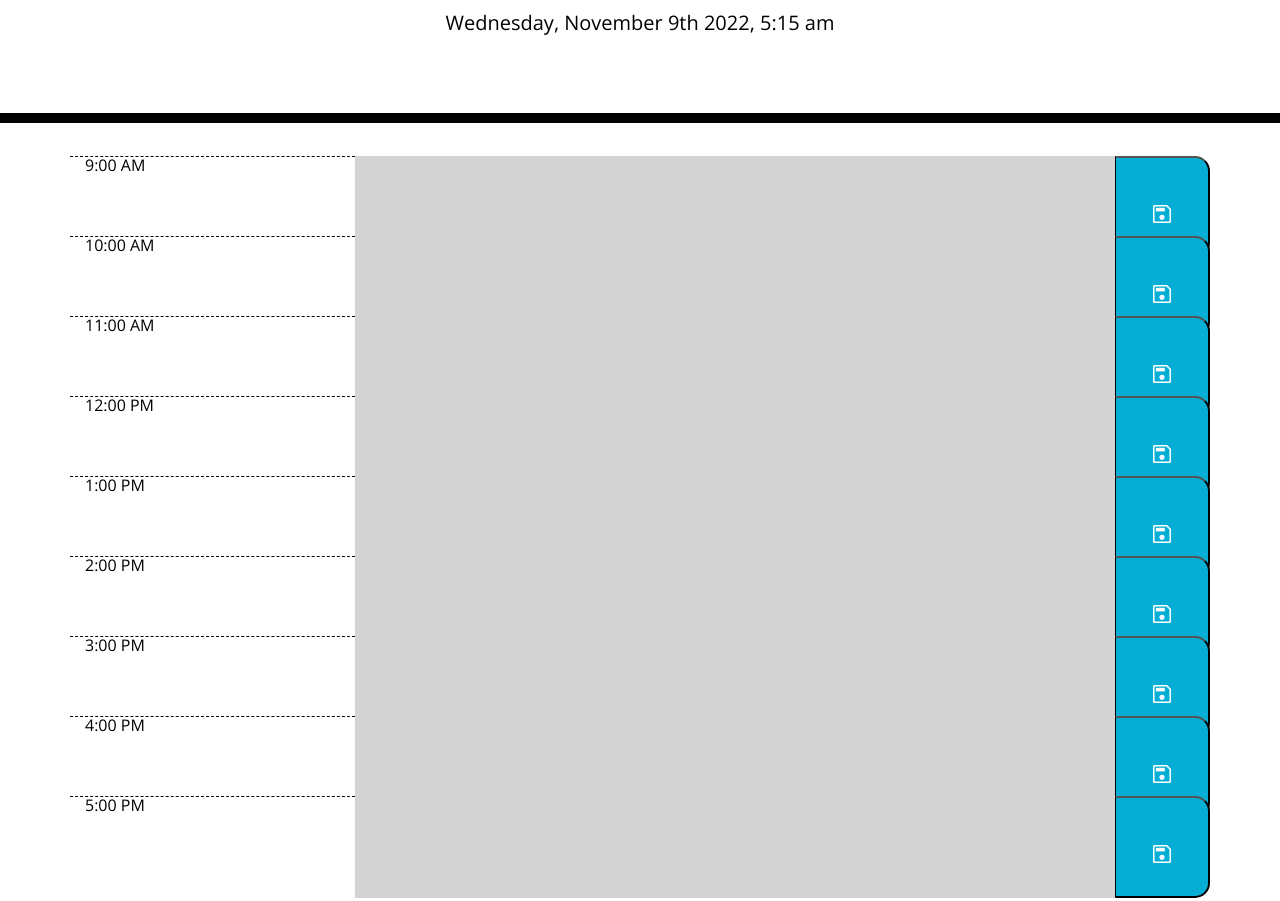
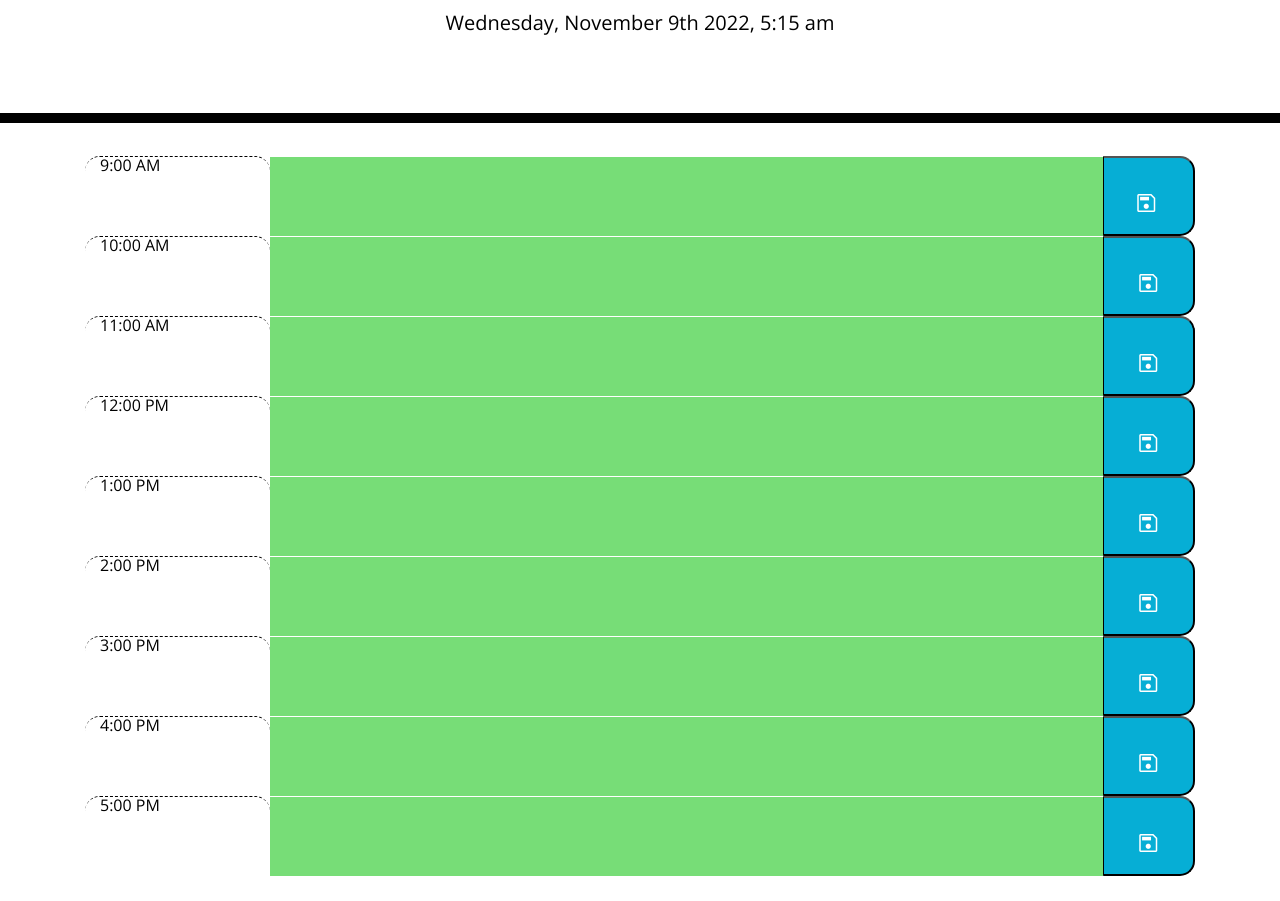
Before and after one commit to marissa-a-darr/workday-scheduling-app, a plain HTML site: page index.html in a window 1280 px wide. Shown: the part 181-1082 px from the top of the page. After the commit the page ends 1057 px from the top, so only its background shows below. Drawn offline with nearby package versions, Linux system fonts and the light colour scheme.

Commit message:
changed file structure, correct html class names, finished javascript with local storage when saved and loading into correct elements upon page reload, added event saved banner, updated screenshot for readme, updated title

```diff
--- /dev/null
+++ b/assets/css/style.css
@@ -0,0 +1,104 @@
+/* font properties for page */
+body {
+  font-family: 'Open Sans', sans-serif;
+  font-size: 16px;
+  line-height: 1;
+}
+/* makes the text area display same background color of div holding it with no white box or border, black text,  */
+textarea{
+  background: transparent;
+  border: none;
+  resize: none;
+  color: #000000;
+  border-left: 1px solid black;
+  padding: 10px;
+
+
+}
+
+/* bootstrap jumbotron with text properties no background color and diving the top of page from scheduling (body) begins */
+.jumbotron {
+  text-align: center;
+  background-color: transparent;
+  color: black;
+  border-radius: 0;
+  border-bottom: 10px solid black;
+}
+/* project description line provides a white space wrap text will wrap where needed to preserve*/
+.description{
+  white-space: pre-wrap;
+}
+/* aligns text to center, gives the radius border of 15px */
+.time-block{
+  text-align: center;
+  border-radius: 15px;
+}
+/* gives everything with row class the white-space property, height, gives a white border ontop. margins auto */
+.row {
+  white-space: pre-wrap;
+  height: 80px;
+  border-top: 1px solid white;
+  margin-left: auto;
+  margin-right: auto;
+}
+/* gives hour blocks the color properties, dashed border ontop */
+.hour {
+  background-color: #ffffff;
+  color: #000000;
+  border-top: 1px dashed #000000;
+}
+/* changes event block to grey when hour is in past */
+.past {
+  background-color: #d3d3d3;
+  color: white;
+}
+/* changes to event block to red color when hour is the current hour*/
+.present {
+  background-color: #ff6961;
+  color: white;
+}
+/* changes event block to green when hour is in the future */
+.future {
+  background-color: #77dd77;
+  color: white;
+}
+/* gives the save button element the centered appearance with a black border and blue background */
+.saveBtn {
+  border-left: 1px solid black;
+  border-top-right-radius: 15px;
+  border-bottom-right-radius: 15px;
+  background-color: #06AED5;
+  color: white;
+
+}
+/* animation upon hover */
+.saveBtn :hover {
+  font-size: 32px;
+  color: #000000;
+  margin-top: -200px;
+  transition: all 1s ease-in-out;
+
+
+}
+
+/* actual save icon import properties from Google Fonts */
+.material-symbols-outlined {
+  font-variation-settings:
+  'FILL' 0,
+  'wght' 400,
+  'GRAD' 0,
+  'opsz' 48;
+  margin:auto;
+}
+/* no white background for text space, no border */
+.form-control {
+  background-color: transparent;
+  box-shadow: none;
+  border-color: transparent;
+}
+/* keeps same visual when box is clicked into */
+.form-control:focus {
+  background: transparent;
+  box-shadow: none;
+  border-color: transparent;
+}
--- /dev/null
+++ b/assets/js/javascript.js
@@ -0,0 +1,86 @@
+//creates variable for currentDay html element
+var timeDisplay = $("#currentDay");
+//displays time and date with minutes to user
+function todayTime() {
+  var currentTime = moment().format("dddd, MMMM Do YYYY, h:mm a");
+  timeDisplay.text(currentTime);
+}
+//creating variables for finding the current time's hour and the html element of which hour section it is
+var now = moment().hour();
+var timeSlot = $(".col-9");
+//changes color of time blocks to past/present/future css elements depending on current time's hour
+for (var i = 0; i < timeSlot.length; i++) {
+  var eventTime = Number(timeSlot[i].id);
+
+  if (eventTime > now) {
+    $(timeSlot[i]).removeClass("past").addClass("future");
+  }
+  if (eventTime === now) {
+    $(timeSlot[i]).removeClass("past").addClass("present");
+  }
+}
+
+//upon clicking the save button, the text input is saved to local storage
+$(".nine").on("click", function () {
+  var calenderEvent = $(".hour-1").val();
+  localStorage.setItem("event-block-1", calenderEvent);
+});
+$(".ten").on("click", function () {
+  var calenderEvent = $(".hour-2").val();
+  localStorage.setItem("event-block-2", calenderEvent);
+});
+$(".eleven").on("click", function () {
+  var calenderEvent = $(".hour-3").val();
+  localStorage.setItem("event-block-3", calenderEvent);
+});
+$(".twelve").on("click", function () {
+  var calenderEvent = $(".hour-4").val();
+  localStorage.setItem("event-block-4", calenderEvent);
+});
+
+$(".one").on("click", function () {
+  var calenderEvent = $(".hour-5").val();
+  localStorage.setItem("event-block-5", calenderEvent);
+});
+
+$(".two").on("click", function () {
+  var calenderEvent = $(".hour-6").val();
+  localStorage.setItem("event-block-6", calenderEvent);
+});
+$(".three").on("click", function () {
+  var calenderEvent = $(".hour-7").val();
+  localStorage.setItem("event-block-7", calenderEvent);
+});
+$(".four").on("click", function () {
+  var calenderEvent = $(".hour-8").val();
+  localStorage.setItem("event-block-8", calenderEvent);
+});
+$(".five").on("click", function () {
+  var calenderEvent = $(".hour-9").val();
+  localStorage.setItem("event-block-9", calenderEvent);
+});
+
+//takes text from local storage and displays it to correct time blocks each time page is reloaded
+for (var i = 1; i < 10; i++) {
+  var savedEvent = localStorage.getItem("event-block-" + i);
+  $(".hour-" + i).val(savedEvent);
+  console.log(i);
+}
+//displays event saved banner on top of page when the save button is clicked
+
+$(".saveBtn").on("click", function () {
+
+  $('.save-confirmation').text('Event Saved!')
+  $('.save-confirmation').css({
+    'text-align': 'center',
+    'background-color' : '#77dd77',
+})
+  //makes save banner disappear after 3 seconds
+  setTimeout(function() {
+    $('.save-confirmation').text('')
+}, 3000);
+
+
+});
+//updates current time every second
+setInterval(todayTime, 1000);
--- a/assets/style.css
+++ /dev/null
@@ -1,89 +0,0 @@
-body {
-  font-family: 'Open Sans', sans-serif;
-  font-size: 16px;
-  line-height: 1;
-}
-
-textarea{
-  background: transparent;
-  border: none;
-  resize: none;
-  color: #000000;
-  border-left: 1px solid black;
-  padding: 10px;
-}
-
-.jumbotron {
-  text-align: center;
-  background-color: transparent;
-  color: black;
-  border-radius: 0;
-  border-bottom: 10px solid black;
-}
-
-.description{
-  white-space: pre-wrap;
-}
-
-.time-block{
-  text-align: center;
-  border-radius: 15px;
-}
-
-.row {
-  white-space: pre-wrap;
-  height: 80px;
-  border-top: 1px solid white;;
-}
-
-.hour {
-  background-color: #ffffff;
-  color: #000000;
-  border-top: 1px dashed #000000;
-}
-
-.past {
-  background-color: #d3d3d3;
-  color: white;
-}
-
-.present {
-  background-color: #ff6961;
-  color: white;
-}
-
-.future {
-  background-color: #77dd77;
-  color: white;
-}
-
-.saveBtn {
-  border-left: 1px solid black;
-  border-top-right-radius: 15px;
-  border-bottom-right-radius: 15px;
-  background-color: #06AED5;
-  color: white;
-}
-
-.saveBtn i:hover {
-  font-size: 20px;
-  transition: all .3s ease-in-out;
-}
-
-
-.material-symbols-outlined {
-  font-variation-settings:
-  'FILL' 0,
-  'wght' 400,
-  'GRAD' 0,
-  'opsz' 48;
-}
-
-.form-control {
-  background-color: transparent;
-}
-
-.form-control:focus {
-  background-color: transparent;
-
-}
--- a/index.html
+++ b/index.html
@@ -4,6 +4,7 @@
     <meta charset="UTF-8" />
     <meta name="viewport" content="width=device-width, initial-scale=1.0" />
     <meta http-equiv="X-UA-Compatible" content="ie=edge" />
+    <!-- bootstrap api, fontawesome, google fonts, and links own css -->
     <link
       rel="stylesheet"
       href="https://stackpath.bootstrapcdn.com/bootstrap/4.3.1/css/bootstrap.min.css"
@@ -22,103 +23,152 @@
       href="https://fonts.googleapis.com/css?family=Open+Sans&display=swap"
       rel="stylesheet"
     />
-    <link rel="stylesheet" href="assets\style.css" />
-    <title>Work Day Scheduler</title>
+    <link rel="stylesheet" href="assets/css/style.css" />
+    <title>Stay on Track! -Work Day Scheduler</title>
   </head>
 
   <body>
     <header class="jumbotron">
       <h1 class="display-3">Work Day Scheduler</h1>
-      <p class="lead">A simple calendar app for scheduling your work day</p>
+      <p class="lead description">A simple calendar app for scheduling your work day</p>
       <p id="currentDay" class="lead"></p>
     </header>
+    <p class="save-confirmation"></p>
     <div class="container">
       <!-- Timeblocks go here -->
-      <div class="row text-align-center">
-        <div class="col-3 hour">9:00 AM</div>
-        <div class="col-8 past">
-          <input type="text" id="typeText" class="9am form-control" />
+      <div class="row text-align-center flex">
+        <!-- div for hour of day -->
+        <div class="row col-2  hour time-block">9:00 AM</div>
+        <!-- holds textarea for user to input event -->
+        <div class="row col-9 past" id="9">
+          <!-- area for user to put event in. spellcheck is turned off to prevent red underline of text upon misspell  -->
+          <textarea
+            spellcheck="false"
+            id="typeText"
+            class="hour-1 form-control"
+          ></textarea>
         </div>
+        <!-- holds area for button -->
         <button class="nine col-1 saveBtn">
-          <span class="material-symbols-outlined"> save </span>
+          <span class="material-symbols-outlined"> save </span> <!-- button icon -->
         </button>
       </div>
       <div class="row text-align-center">
-        <div class="col-3 hour">10:00 AM</div>
-        <div class="col-8 past">
-          <input type="text" id="typeText" class="10am form-control" />
+        <div class="row col-2 hour time-block">10:00 AM</div>
+        <div class="row col-9 past" id="10">
+          <textarea
+            spellcheck="false"
+            type="text"
+            id="typeText"
+            class="hour-2 form-control"
+          ></textarea>
         </div>
         <button class="ten col-1 saveBtn">
           <span class="material-symbols-outlined"> save </span>
         </button>
       </div>
       <div class="11am row text-align-center">
-        <div class="col-3 hour">11:00 AM</div>
-        <div class="col-8 past">
-          <input type="text" id="typeText" class="11am form-control" />
+        <div class="row col-2 hour time-block">11:00 AM</div>
+        <div class="row col-9 past" id="11">
+          <textarea
+            spellcheck="false"
+            type="text"
+            id="typeText"
+            class="hour-3 form-control"
+          ></textarea>
         </div>
         <button class="eleven col-1 saveBtn">
           <span class="material-symbols-outlined"> save </span>
         </button>
       </div>
       <div class="12pm row text-align-center">
-        <div class="col-3 hour">12:00 PM</div>
-        <div class="col-8 past">
-          <input type="text" id="typeText" class="12pm form-control" />
+        <div class="row col-2 hour time-block">12:00 PM</div>
+        <div class="row col-9 past" id="12">
+          <textarea
+            spellcheck="false"
+            type="text"
+            id="typeText"
+            class="hour-4 form-control"
+          ></textarea>
         </div>
         <button class="twelve col-1 saveBtn">
           <span class="material-symbols-outlined"> save </span>
         </button>
       </div>
       <div class="1pm row text-align-center">
-        <div class="col-3 hour">1:00 PM</div>
-        <div class="col-8 past">
-          <input type="text" id="typeText" class="1pm form-control" />
+        <div class="row col-2 hour time-block">1:00 PM</div>
+        <div class="row col-9 past" id="13">
+          <textarea
+            spellcheck="false"
+            type="text"
+            id="typeText"
+            class="hour-5 form-control"
+          ></textarea>
         </div>
         <button class="one col-1 saveBtn">
           <span class="material-symbols-outlined"> save </span>
         </button>
       </div>
       <div class="2pm row text-align-center">
-        <div class="col-3 hour">2:00 PM</div>
-        <div class="col-8 past">
-          <input type="text" id="typeText" class="2pm form-control" />
+        <div class="row col-2 hour time-block">2:00 PM</div>
+        <div class="row col-9 past" id="14">
+          <textarea
+            spellcheck="false"
+            type="text"
+            id="typeText"
+            class="hour-6 form-control"
+          ></textarea>
         </div>
         <button class="two col-1 saveBtn">
           <span class="material-symbols-outlined"> save </span>
         </button>
       </div>
       <div class="3pm row text-align-center">
-        <div class="col-3 hour">3:00 PM</div>
-        <div class="col-8 past">
-          <input type="text" id="typeText" class="3pm form-control" />
+        <div class="row col-2 hour time-block">3:00 PM</div>
+        <div class="row col-9 past" id="15">
+          <textarea
+            spellcheck="false"
+            type="text"
+            id="typeText"
+            class="hour-7 form-control"
+          ></textarea>
         </div>
         <button class="three col-1 saveBtn">
           <span class="material-symbols-outlined"> save </span>
         </button>
       </div>
       <div class="4pm row text-align-center">
-        <div class="col-3 hour">4:00 PM</div>
-        <div class="col-8 past">
-          <input type="text" id="typeText" class="4pm form-control" />
+        <div class="row col-2 hour time-block">4:00 PM</div>
+        <div class="row col-9 past" id="16">
+          <textarea
+            spellcheck="false"
+            type="text"
+            id="typeText"
+            class="hour-8 form-control"
+          ></textarea>
         </div>
         <button class="four col-1 saveBtn">
           <span class="material-symbols-outlined"> save </span>
         </button>
       </div>
-      <div class="5pm row text-align-center">
-        <div class="col-3 hour">5:00 PM</div>
-        <div class="col-8 past">
-          <input type="text" id="typeText" class="5pm form-control" />
+      <div class="row text-align-center">
+        <div class="row col-2 hour time-block">5:00 PM</div>
+        <div class="row col-9 past" id="17">
+          <textarea
+            spellcheck="false"
+            type="text"
+            id="typeText"
+            class="hour-9 form-control"
+          ></textarea>
         </div>
         <button class="five col-1 saveBtn">
           <span class="material-symbols-outlined"> save </span>
         </button>
       </div>
     </div>
-
+<!-- adds jquery api, moment.js, and links own js -->
     <script src="https://code.jquery.com/jquery-3.4.1.min.js"></script>
     <script src="https://cdnjs.cloudflare.com/ajax/libs/moment.js/2.24.0/moment.min.js"></script>
-    <script src="assets\javascript.js"></script>
+    <script src="assets/js/javascript.js"></script>
   </body>
 </html>
```
Also changed, not shown: assets/javascript.js (deleted, +0 -61 lines), assets/css/schedulerscreenshot.png (added), assets/schedulerscreenshot.png (deleted), 1 other file.
